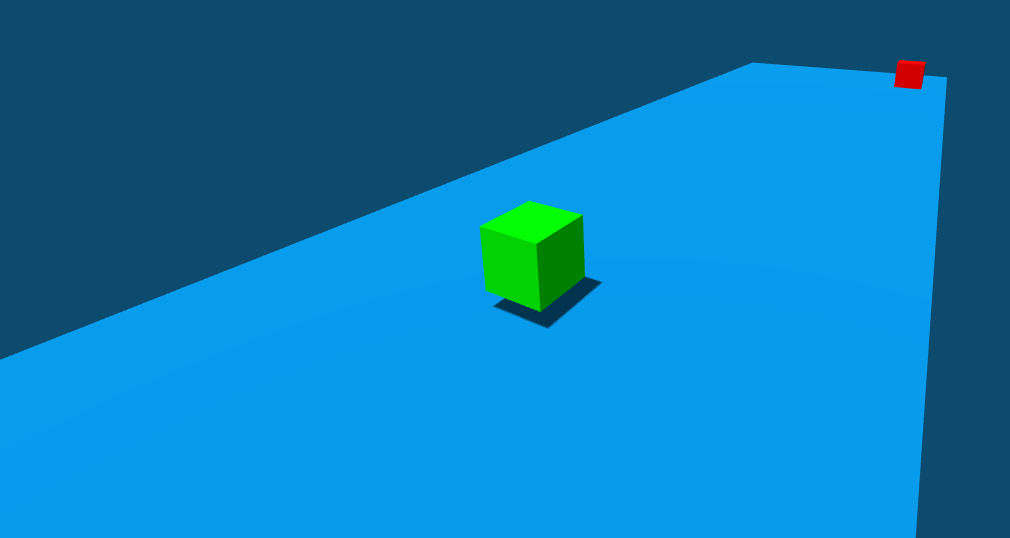
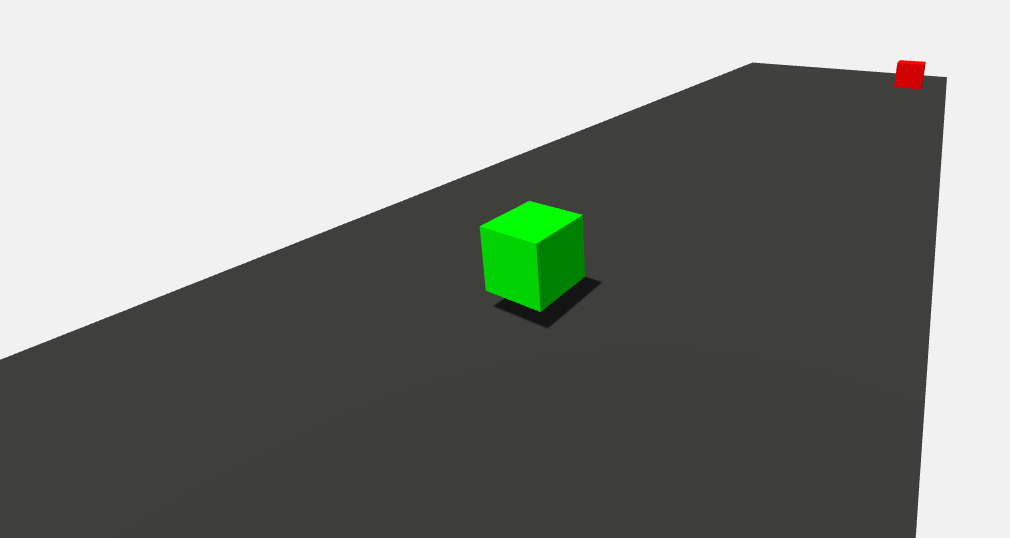
Before and after one commit to Nidhish-07/Three.js-game, a plain HTML site: page index.html in a window 1280 px wide. Shown: the part 262-800 px from the top of the page, without its empty margins (0-1010 px from the left). Drawn offline with nearby package versions, Linux system fonts and the light colour scheme; animation ran at ten frames a second.

Commit message:
some changes

```diff
--- a/index.html
+++ b/index.html
@@ -1,7 +1,7 @@
 <style>
   body {
     margin: 0;
-    background: #0c4a6e;
+    background: #f2f1f2;
   }
 </style>
 
@@ -151,7 +151,7 @@
     width: 10,
     height: 0.5,
     depth: 50,
-    color: '#0369a1',
+    color: '#292928',
     position: {
       x: 0,
       y: -2,
```
